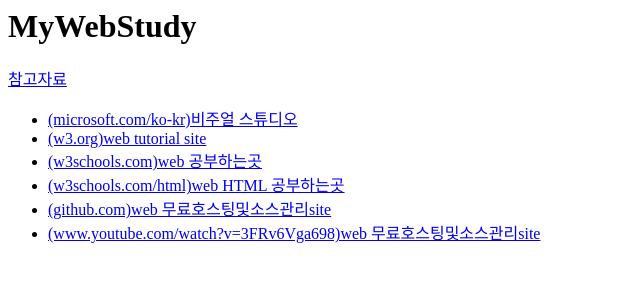
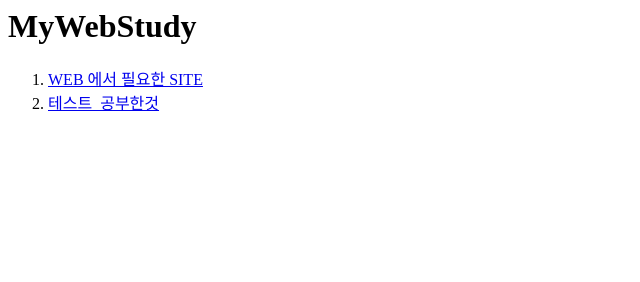
Before and after one commit to usuklee/MyHost, a plain HTML site: page index.html in a window 1280 px wide. Shown: the whole page, without its empty margins (0-640 px from the left). Drawn offline with Linux system fonts and the light colour scheme.

Commit message:
두번째_index

```diff
--- a/index.html
+++ b/index.html
@@ -1,12 +1,5 @@
 <h1>MyWebStudy</h1>
-<a href="1.html" target="_blank">참고자료</a><br>
-
-<ul>
-    <li><a href="https://www.microsoft.com/ko-kr" target="_blank"> (microsoft.com/ko-kr)비주얼 스튜디오</a></li>
-    <li><a href="https://w3.org" target="_blank">(w3.org)web tutorial site</a></li>
-    <li><a href="https://www.w3schools.com" target="_blank">(w3schools.com)web 공부하는곳</a></li>
-    <li><a href="https://www.w3schools.com/html" target="_blank">(w3schools.com/html)web HTML 공부하는곳</a></li>
-    <li><a href="https://www.github.com" target="_blank">(github.com)web 무료호스팅및소스관리site</a></li>
-    <li><a href="https://www.youtube.com/watch?v=3FRv6Vga698" target="_blank">(www.youtube.com/watch?v=3FRv6Vga698)web
-            무료호스팅및소스관리site</a></li>
-</ul>
+<ol>
+    <li><a href="0.html" target="_blank">WEB 에서 필요한 SITE</a></li>
+    <li><a href="1.html" target="_blank">테스트_공부한것</a></li>
+</ol>
```
